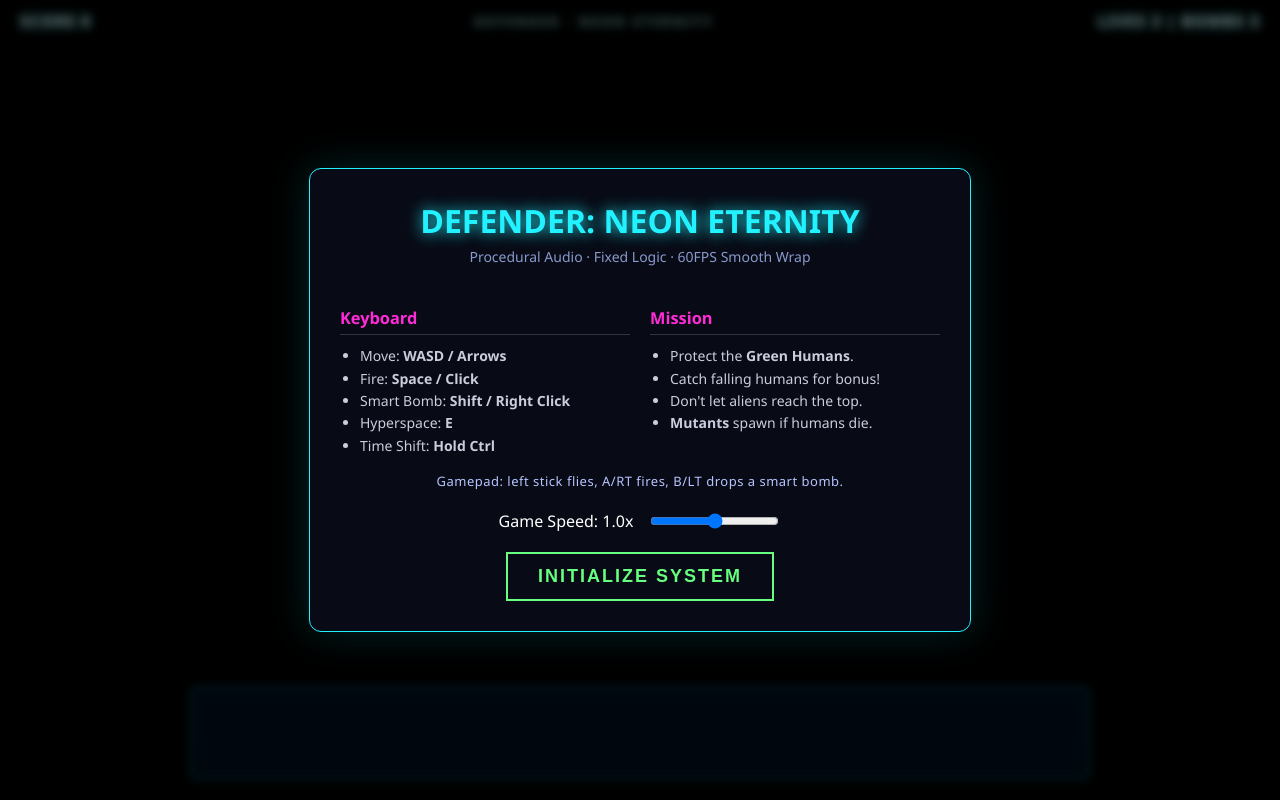
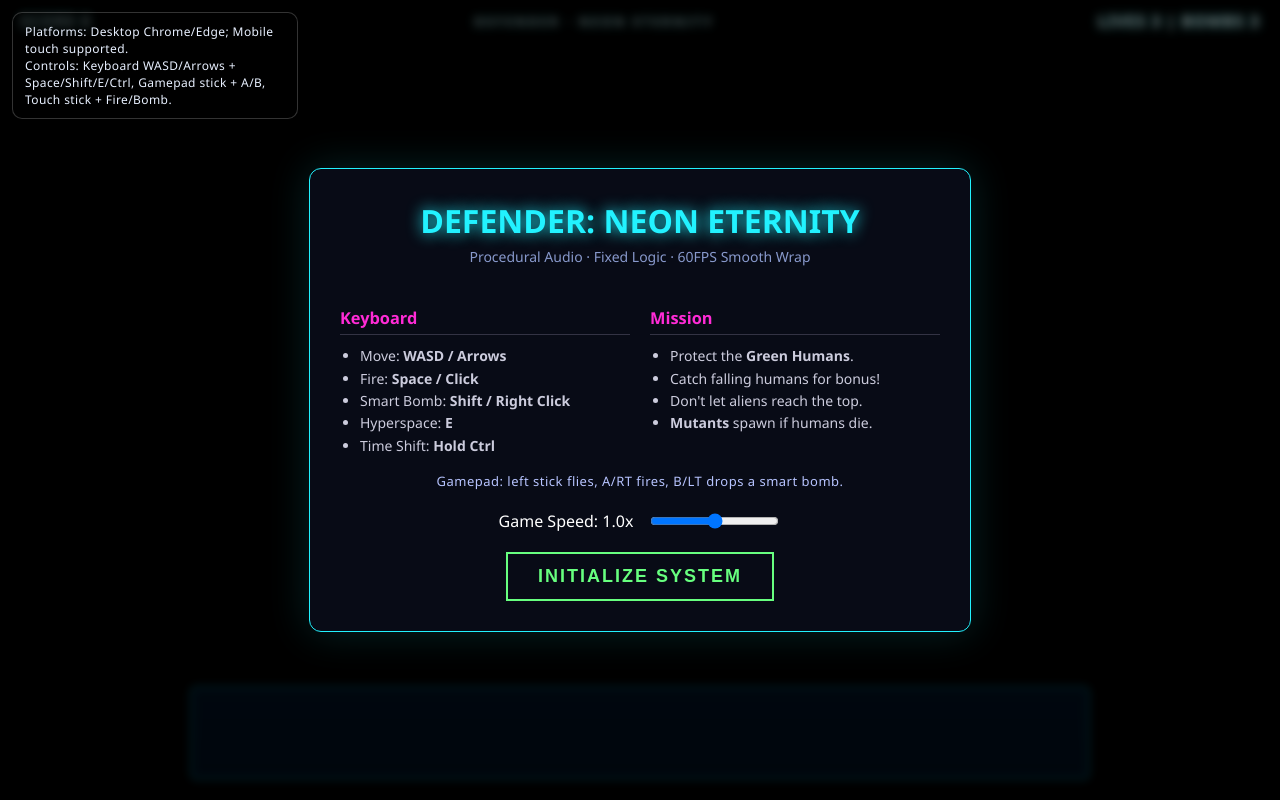
Before and after one commit to Jaytecit/Jaylabs, a plain HTML site: page projects/DefendorksGame/Defendorks.html in a window 1280 px wide. Drawn offline with Linux system fonts and the light colour scheme.

Commit message:
Add compatibility cards to game pages

```diff
--- a/projects/DefendorksGame/Defendorks.html
+++ b/projects/DefendorksGame/Defendorks.html
@@ -18,6 +18,11 @@
   <!-- Radar Container -->
   <div id="radar-container">
     <div id="radar"><div class="blips" id="blips"></div></div>
+  </div>
+
+  <div class="compat-card">
+    Platforms: Desktop Chrome/Edge; Mobile touch supported.<br>
+    Controls: Keyboard WASD/Arrows + Space/Shift/E/Ctrl, Gamepad stick + A/B, Touch stick + Fire/Bomb.
   </div>
 
   <div id="overlay">
--- a/projects/DefendorksGame/style.css
+++ b/projects/DefendorksGame/style.css
@@ -121,3 +121,11 @@ button:hover { background: var(--neon-green); color: #000; box-shadow: 0 0 20px
 .touch-btn.primary { border-color: var(--neon-green); color: var(--neon-green); }
 .touch-btn:active { transform: translateY(1px); background: rgba(255,255,255,0.14); }
 @media (hover: none) and (pointer: coarse) { #mobileControls { display: flex; } }
+
+.compat-card {
+  position: fixed; left: 12px; top: 12px; padding: 10px 12px;
+  border-radius: 10px; border: 1px solid rgba(255,255,255,0.2);
+  background: rgba(0,0,0,0.5); color: #e8f0ff;
+  font-size: 12px; letter-spacing: 0.4px; z-index: 25; max-width: 260px;
+  box-shadow: 0 0 14px rgba(0,0,0,0.5);
+}
```
Also changed, not shown: projects/AetheriumLeagueGame/AetheriumLeague.html (+5 -0 lines), projects/Astral Core/AstralCore.html (+6 -0 lines), projects/Chrono Clash/index.html (+6 -0 lines).
